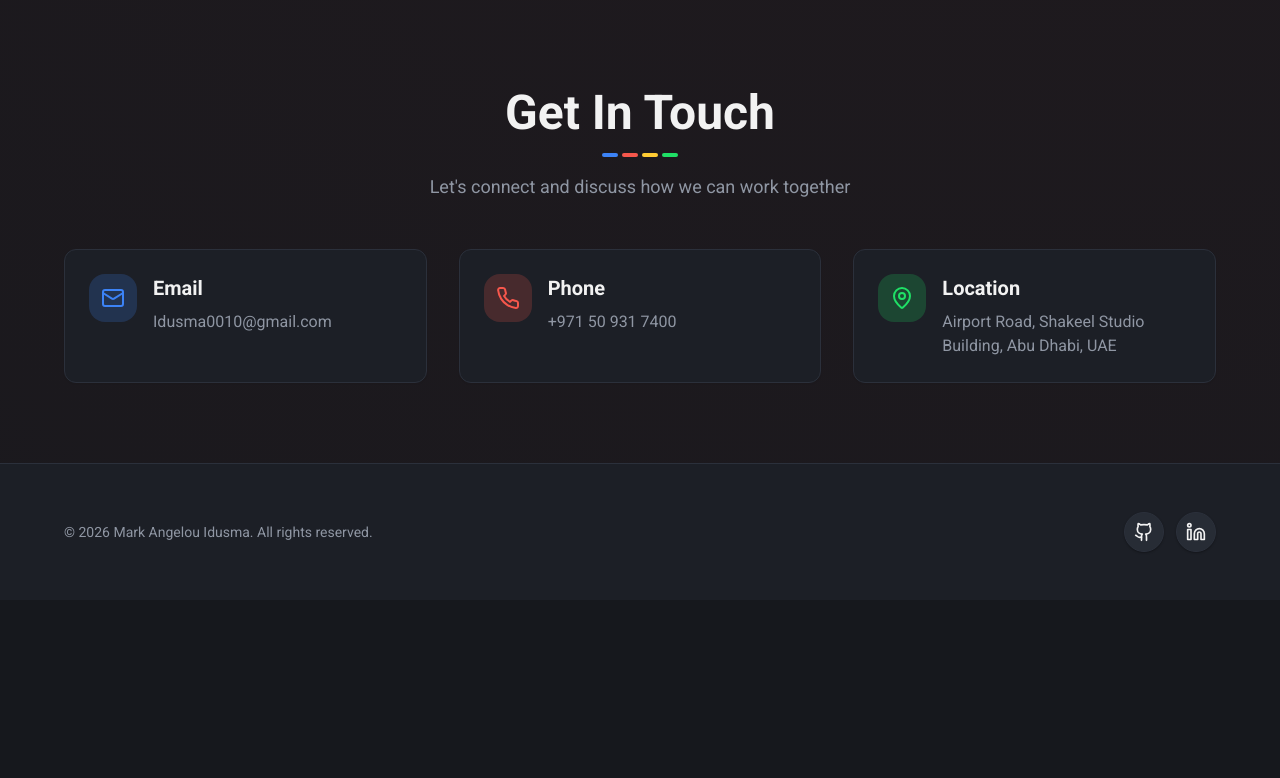
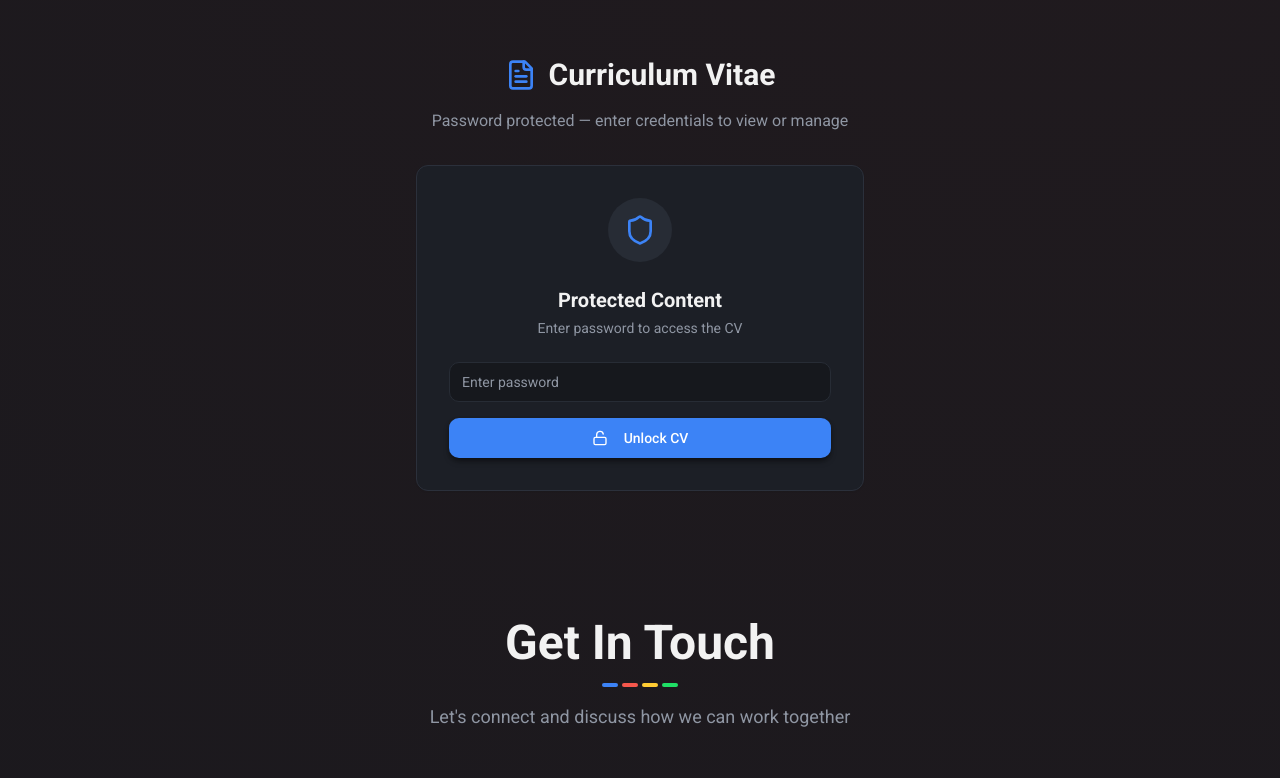
Before and after one commit to makoy419226/makoyfolio, a React (Vite) app: page / in a window 1280 px wide. Shown: the part 6690-7468 px from the top of the page. Before the commit the page ends 7290 px from the top, so only its background shows below. Built offline with nearby package versions, Linux system fonts and the light colour scheme; the HTML template or start-up script is replaced by a standard one.

Commit message:
Add CVPreview component
Co-authored-by: makoy419226 <181399732+makoy419226@users.noreply.github.com>

```diff
--- a/src/pages/Index.tsx
+++ b/src/pages/Index.tsx
@@ -17,6 +17,7 @@ const Index = () => {
       <WorkExperience />
       <Projects />
       <Education />
+      <CVPreview />
       <Contact />
       <Footer />
     </div>
```
